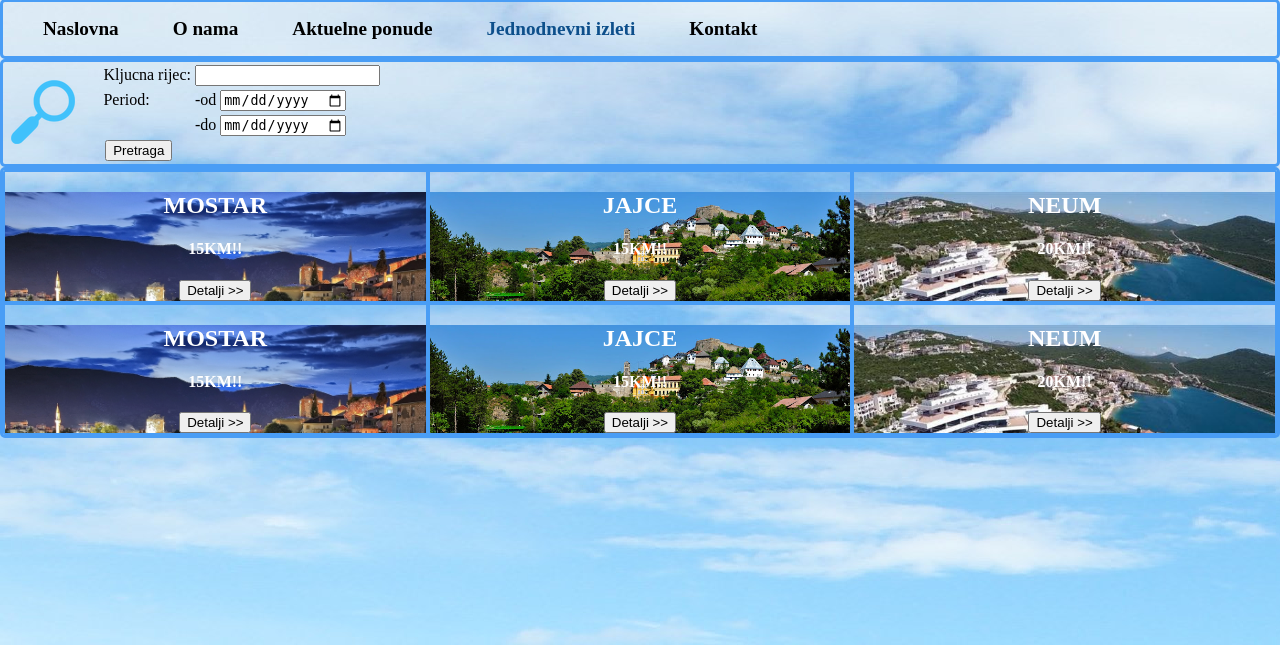
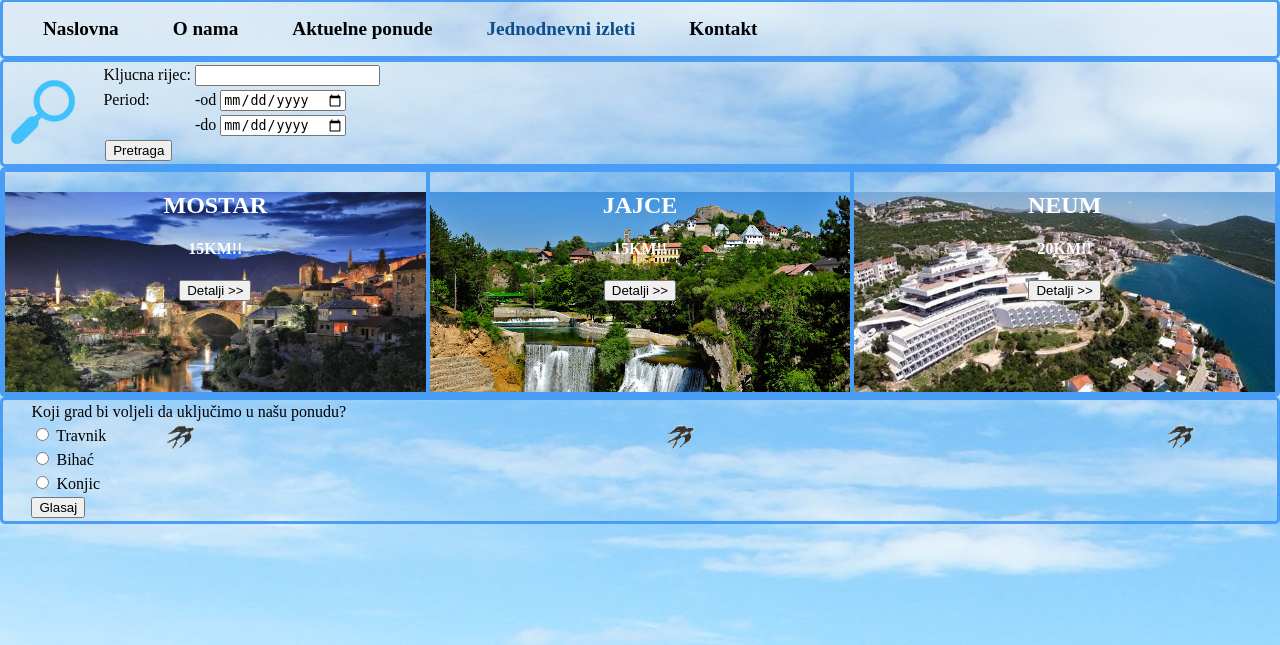
Before and after one commit to apuce/TuristickaAgencija, a PHP site: page /Izleti.html in a window 1280 px wide. Shown: the part 155-800 px from the top of the page. Run offline with PHP 8.4, Linux system fonts and the light colour scheme; some web fonts are replaced.

Commit message:
final commit

```diff
--- a/Izleti.html
+++ b/Izleti.html
@@ -21,7 +21,7 @@
 		<li><a href="index.html">Naslovna</a></li>
 		<li><a href="ONama.html">O nama</a></li>
 		<li><a href="Ponude.html">Aktuelne ponude</a></li>
-		<li id="trenutni"><a href="Izleti.html" id="trenutni">Jednodnevni izleti</a></li>
+		<li><a href="Izleti.html" id="trenutni">Jednodnevni izleti</a></li>
 		<li><a href="Kontakt.html">Kontakt</a></li>
 		</ul>
 </div>
@@ -80,33 +80,34 @@
         <button>Detalji >> </button>
     </div>
   </div>
+</div>
 
-  <div class="kolona pet">
-  <div id="izlet1">
-    <h2>MOSTAR</h2>
-    <h4>15KM!!</h4>
-      <button>Detalji >> </button>
-  </div>
+<div id="footer" class="red">
+  <div class="kolona tri">
+    <form id="voting">
+    <table>
+    <tr>
+    <td>Koji grad bi voljeli da uključimo u našu ponudu?</td>
+    </tr>
+    <tr>
+    <td><input type="radio" name="vote" value="jedan"> Travnik<br><td>
+    </tr>
+    <tr>
+    <td><input type="radio" name="vote" value="dva"> Bihać<br></td>
+    </tr>
+    <tr>
+    <td><input type="radio" name="vote" value="tri"> Konjic<br></td>
+    </tr>
+    <tr>
+    <td><button id="dugme" name="klik">Glasaj</button></td>
+    </tr>
+
+    </table>
+    </form>
+
   </div>
 
-  <div class="kolona pet">
-    <div id="izlet2">
-      <h2>JAJCE</h2>
-      <h4>15KM!!</h4>
-        <button>Detalji >> </button>
-    </div>
-  </div>
-
-  <div class="kolona pet">
-    <div id="izlet3" >
-      <h2>NEUM</h2>
-      <h4>20KM!!</h4>
-        <button>Detalji >> </button>
-    </div>
-  </div>
 </div>
-
-
 
 </BODY>
 </HTML>
--- a/index.html
+++ b/index.html
@@ -64,7 +64,7 @@
 <form id="voting">
 <table>
 <tr>
-<td>Ocijenite usluge agencije "amina."<br></td>
+<td>Ocijenite usluge agencije "amina."</td>
 </tr>
 <tr>
 <td><input type="radio" name="vote" value="jedan"> 1<br><td>
--- a/ta.css
+++ b/ta.css
@@ -17,9 +17,6 @@ body{
 	height: 100%;
 }
 
-
-
-
 #logo {
 	float:left;
 	padding-top: 10;
@@ -28,7 +25,6 @@ body{
 }
 
 .red{
-
 	width:100%;
 	float:left;
 	min-height: 1px;
@@ -129,7 +125,7 @@ margin: 0 auto;
 display: block;
 }
 
-#info{
+#info1, #info2, #info3{
 display: inline-block;
 }
 
@@ -137,13 +133,6 @@ display: inline-block;
 font-weight: bold;
 font-family: Neucha;
 }
-
-.dugmeDetalji {
-	position:relative;
-	left: 70%;
-	top: 5.40vw;
-}
-
 
 #meni li{
 	display:inline-block;
@@ -200,7 +189,7 @@ font-family: Neucha;
 	background-size:cover;
 	max-width:100%;
 	max-height:100%;
-	height:50%;
+	height:300px;
 }
 
 #pocetna2{
@@ -208,7 +197,7 @@ font-family: Neucha;
 	background-size:cover;
 	max-width:100%;
 	max-height:100%;
-	height:50%;
+	height:300px;
 }
 
 #pocetna3{
@@ -216,7 +205,7 @@ font-family: Neucha;
 	background-size:cover;
 	max-width:100%;
 	max-height:100%;
-	height:50%;
+	height:300px;
 }
 
 #pocetna4{
@@ -224,7 +213,7 @@ font-family: Neucha;
 	background-size:cover;
 	max-width:100%;
 	max-height:100%;
-	height:50%;
+	height:300px;
 }
 
 
@@ -234,7 +223,7 @@ font-family: Neucha;
 	background-size:cover;
 	max-width:100%;
 	max-height:100%;
-	height:33.333%;
+	height:200px;
 }
 
 #ponuda2{
@@ -242,7 +231,7 @@ font-family: Neucha;
 	background-size:cover;
 	max-width:100%;
 	max-height:100%;
-	height:33.333%;
+	height:200px;
 }
 
 #ponuda3{
@@ -250,7 +239,7 @@ font-family: Neucha;
 	background-size:cover;
 	max-width:100%;
 	max-height:100%;
-	height:33.333%;
+	height:200px;
 
 }
 
@@ -259,7 +248,7 @@ font-family: Neucha;
 	background-size:cover;
 	max-width:100%;
 	max-height:100%;
-	height:33.333%;
+	height:200px;
 
 }
 
@@ -268,7 +257,7 @@ font-family: Neucha;
 	background-size:cover;
 	max-width:100%;
 	max-height:100%;
-	height:33.333%;
+	height:200px;
 }
 
 #izlet3{
@@ -276,7 +265,7 @@ font-family: Neucha;
 	background-size:cover;
 	max-width:100%;
 	max-height:100%;
-	height:33.333%;
+	height:200px;
 
 }
 
```
Also changed, not shown: Kontakt.html (+4 -4 lines), Ponude.html (+24 -32 lines), README.md.
